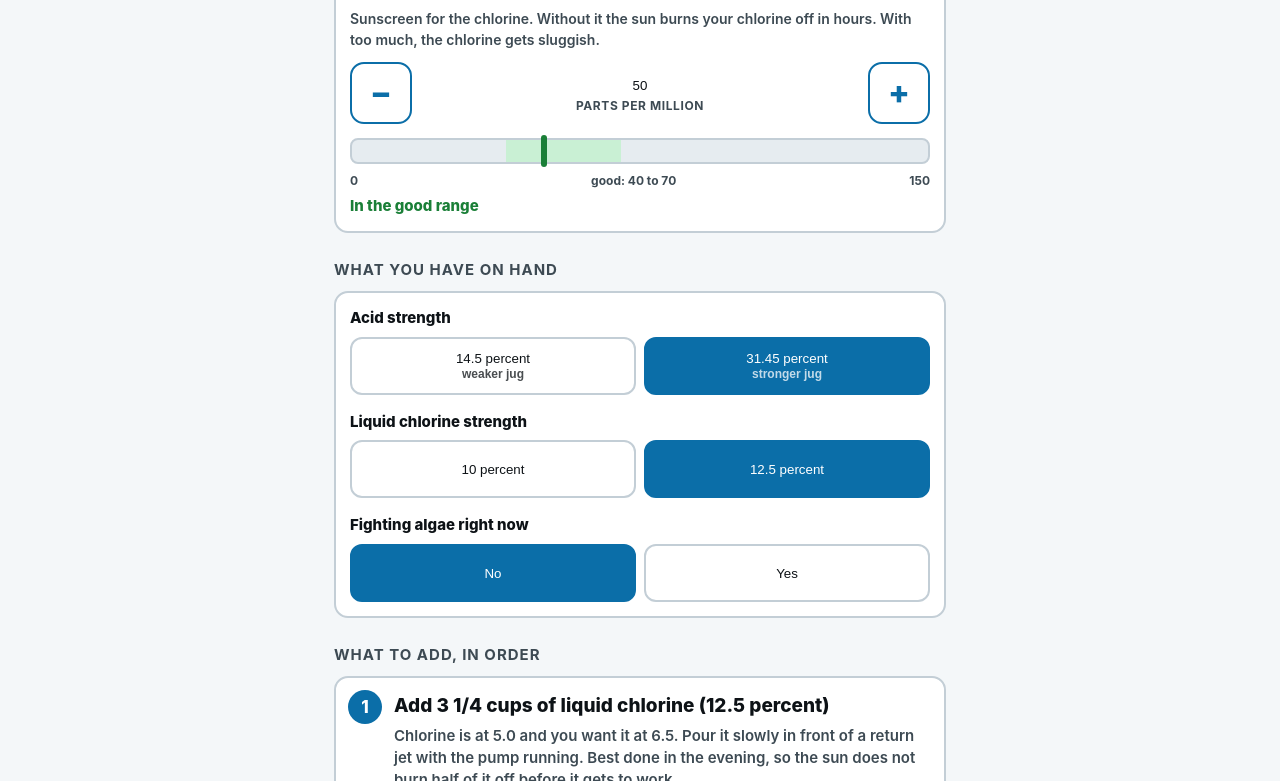
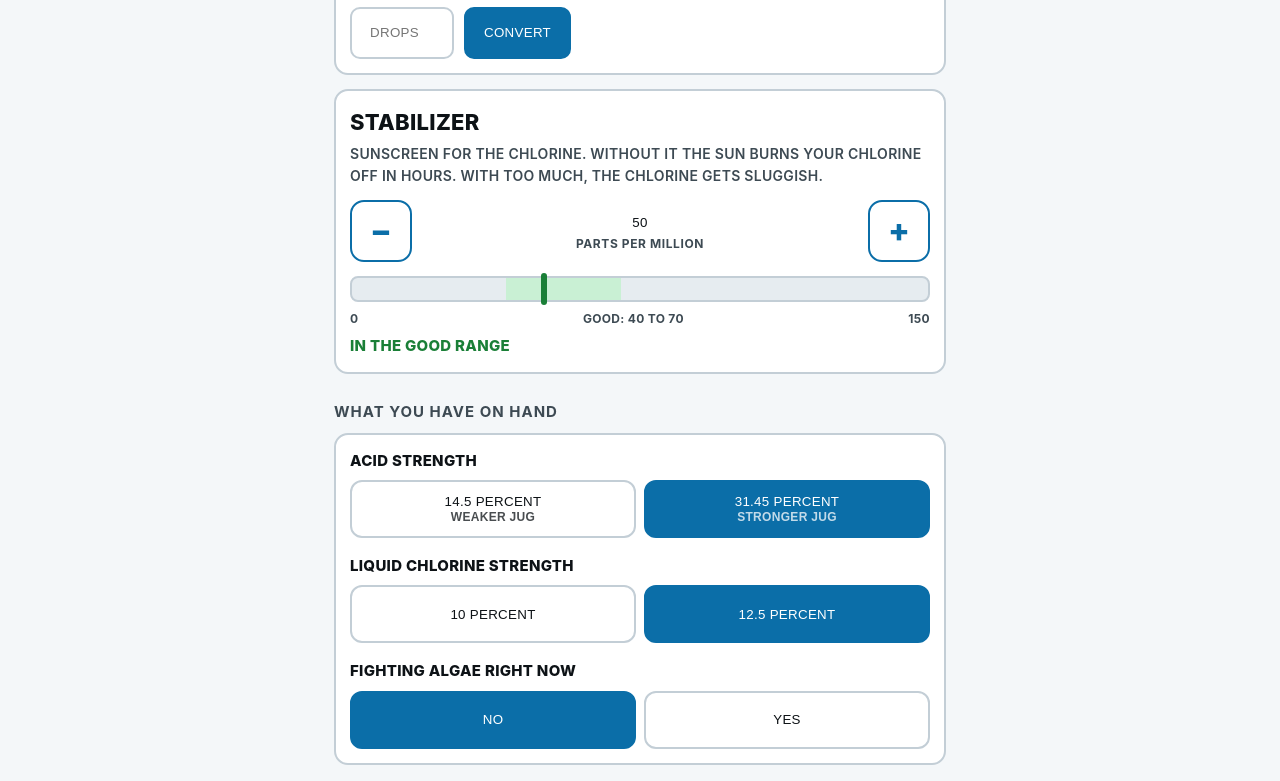
Before and after one commit to DAndrews77/pool-water, a plain HTML site: page index.html in a window 1280 px wide. Shown: the part 2019-2800 px from the top of the page. Drawn offline with Linux system fonts and the light colour scheme.

Commit message:
Set the whole interface in capital letters
Done with a single text-transform on body rather than rewriting every
string, so the source stays readable and the caps cannot drift out of
sync with the copy. Capitals lose the word shapes that carry the eye,
so line height and letter spacing go up to compensate, and the negative
tracking on the header is reversed.

Form controls do not inherit text-transform, so buttons, inputs and
placeholders are restated. The native confirm() dialog is out of CSS
reach and is capitalized in the string itself.

Co-Authored-By: Claude Opus 5 <noreply@anthropic.com>

```diff
--- a/index.html
+++ b/index.html
@@ -29,9 +29,16 @@
     margin:0;
     background:var(--bg);
     color:var(--ink);
-    font:500 17px/1.45 -apple-system,BlinkMacSystemFont,"Segoe UI",Roboto,Helvetica,Arial,sans-serif;
+    font:500 17px/1.55 -apple-system,BlinkMacSystemFont,"Segoe UI",Roboto,Helvetica,Arial,sans-serif;
     padding:0 0 env(safe-area-inset-bottom);
+    /* Whole interface in capitals, by request. Capitals lose the word shapes that
+       normally carry the eye, so everything below gets extra line height and a
+       little letter spacing back to stay readable in a long sentence. */
+    text-transform:uppercase;
+    letter-spacing:.3px;
   }
+  /* Form controls do not inherit text-transform from body, so they need saying again. */
+  button,input,select,textarea,::placeholder{text-transform:uppercase;letter-spacing:.3px}
   .wrap{max-width:640px;margin:0 auto;padding:0 14px 60px}
 
   header{
@@ -39,7 +46,7 @@
     padding:calc(14px + env(safe-area-inset-top)) 14px 14px;
     margin:0 0 16px;
   }
-  header h1{margin:0;font-size:26px;font-weight:800;letter-spacing:-.4px}
+  header h1{margin:0;font-size:26px;font-weight:800;letter-spacing:.6px}
   header p{margin:4px 0 0;font-size:14px;opacity:.92;font-weight:600}
 
   h2{font-size:15px;text-transform:uppercase;letter-spacing:1px;color:var(--ink-soft);margin:26px 0 10px}
@@ -49,7 +56,7 @@
     padding:14px;margin:0 0 14px;
   }
   .name{font-size:22px;font-weight:800;margin:0}
-  .desc{margin:2px 0 12px;font-size:14px;color:var(--ink-soft);font-weight:600}
+  .desc{margin:4px 0 12px;font-size:14px;line-height:1.6;color:var(--ink-soft);font-weight:600}
 
   .row{display:flex;align-items:center;gap:12px}
   .stepper{
@@ -121,8 +128,8 @@
   ol.steps li.warn::before{background:var(--warn)}
   ol.steps li.stop{background:#ffdedb;border-color:#e0837c}
   ol.steps li.stop::before{background:var(--bad)}
-  .t{font-size:19px;font-weight:800;margin:0}
-  .d{font-size:15px;font-weight:600;color:var(--ink-soft);margin:6px 0 0}
+  .t{font-size:19px;font-weight:800;margin:0;line-height:1.35}
+  .d{font-size:15px;line-height:1.6;font-weight:600;color:var(--ink-soft);margin:8px 0 0}
   li.warn .d,li.stop .d{color:#33291c}
 
   table{width:100%;border-collapse:collapse;font-size:14px;background:#fff}
@@ -610,7 +617,8 @@ document.getElementById("save").addEventListener("click", function(){
 });
 
 document.getElementById("clear").addEventListener("click", function(){
-  if (confirm("Erase every saved test? This cannot be undone.")){
+  /* A native dialog, so CSS text-transform cannot reach it. Capitalized by hand. */
+  if (confirm("ERASE EVERY SAVED TEST? THIS CANNOT BE UNDONE.")){
     tests.length = 0;
     saveTests();
     paintHistory();
```
